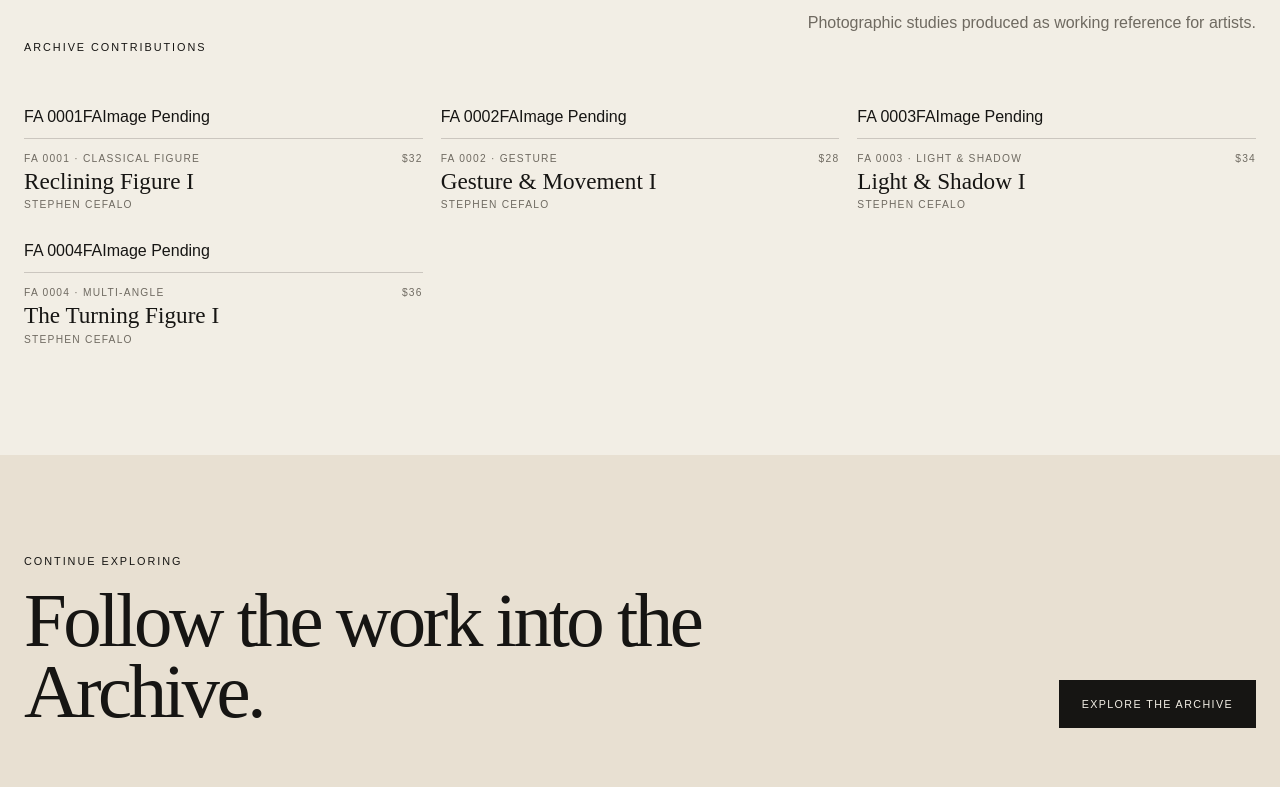
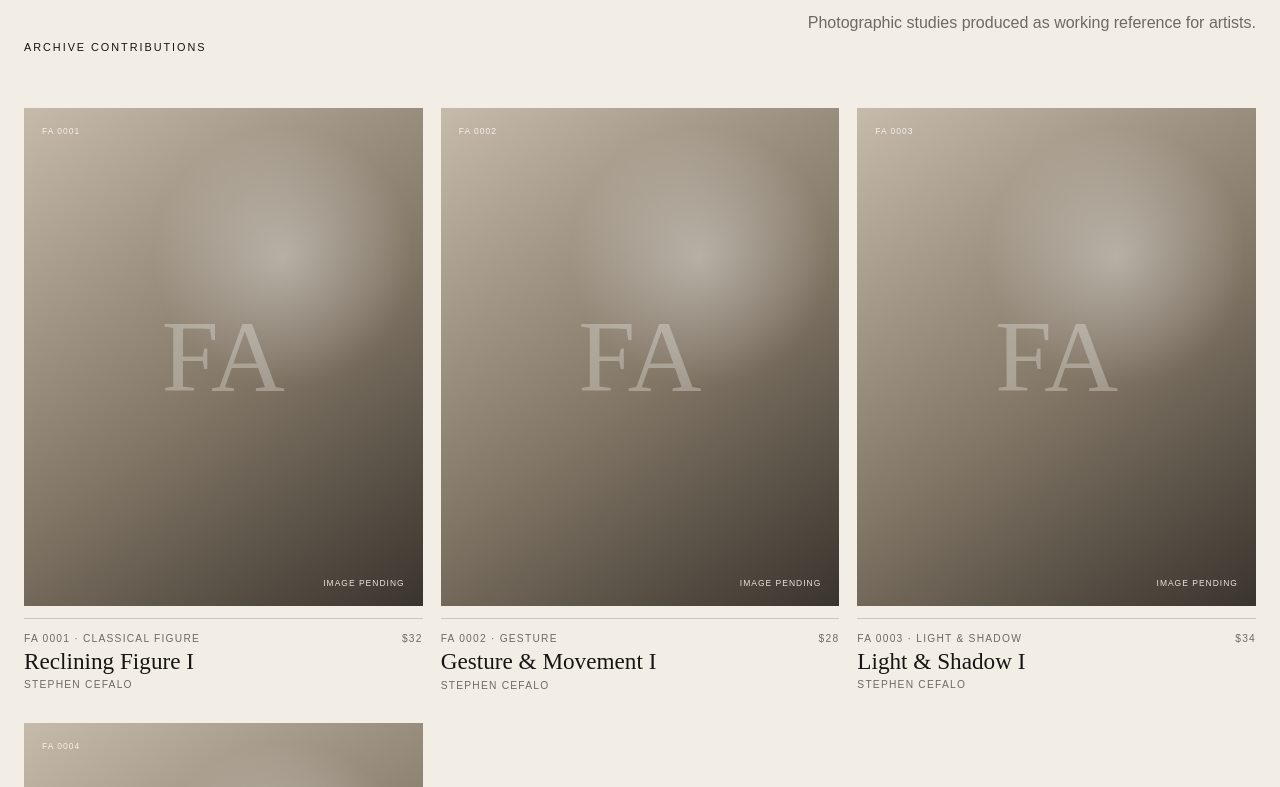
Before and after one commit to stephencefalo/figure-archives, a Next.js app: page /artists/stephen-cefalo in a window 1280 px wide. Shown: the part 1853-2640 px from the top of the page. Built offline with nearby package versions, Linux system fonts and the light colour scheme.

Commit message:
Update globals.css

```diff
--- a/app/globals.css
+++ b/app/globals.css
@@ -3172,3 +3172,103 @@ img {
 
   margin-top: 35px;
 }
+/* --------------------------------
+   ARCHIVE IMAGE SYSTEM
+-------------------------------- */
+
+.archive-image,
+.archive-placeholder {
+  position: relative;
+
+  width: 100%;
+  overflow: hidden;
+
+  background: #d7cfc2;
+}
+
+.archive-image img {
+  object-fit: cover;
+}
+
+.archive-placeholder {
+  display: flex;
+  flex-direction: column;
+  justify-content: space-between;
+
+  padding: 18px;
+
+  background:
+    radial-gradient(
+      circle at 65% 30%,
+      rgba(255, 255, 255, 0.35),
+      transparent 30%
+    ),
+    linear-gradient(
+      145deg,
+      #c6bbab,
+      #817565 55%,
+      #39342d
+    );
+
+  color: rgba(251, 249, 244, 0.88);
+}
+
+.study-card-image {
+  aspect-ratio: 4 / 5;
+}
+
+.placeholder-id,
+.placeholder-status,
+.preview-id,
+.preview-watermark {
+  position: relative;
+  z-index: 2;
+
+  font-size: 0.53rem;
+  letter-spacing: 0.12em;
+  text-transform: uppercase;
+}
+
+.placeholder-mark {
+  align-self: center;
+
+  margin: auto 0;
+
+  font-family: var(--serif);
+  font-size: clamp(4rem, 8vw, 8rem);
+  opacity: 0.35;
+}
+
+.placeholder-status {
+  align-self: flex-end;
+}
+
+.preview-watermark {
+  position: absolute;
+
+  left: 50%;
+  top: 50%;
+
+  transform:
+    translate(-50%, -50%)
+    rotate(-18deg);
+
+  color: rgba(255, 255, 255, 0.45);
+
+  font-size: clamp(0.7rem, 1.4vw, 1rem);
+  letter-spacing: 0.3em;
+
+  white-space: nowrap;
+}
+
+.preview-id {
+  position: absolute;
+
+  left: 15px;
+  bottom: 15px;
+
+  padding: 7px 9px;
+
+  background: rgba(22, 21, 19, 0.75);
+  color: var(--ivory);
+}
```
